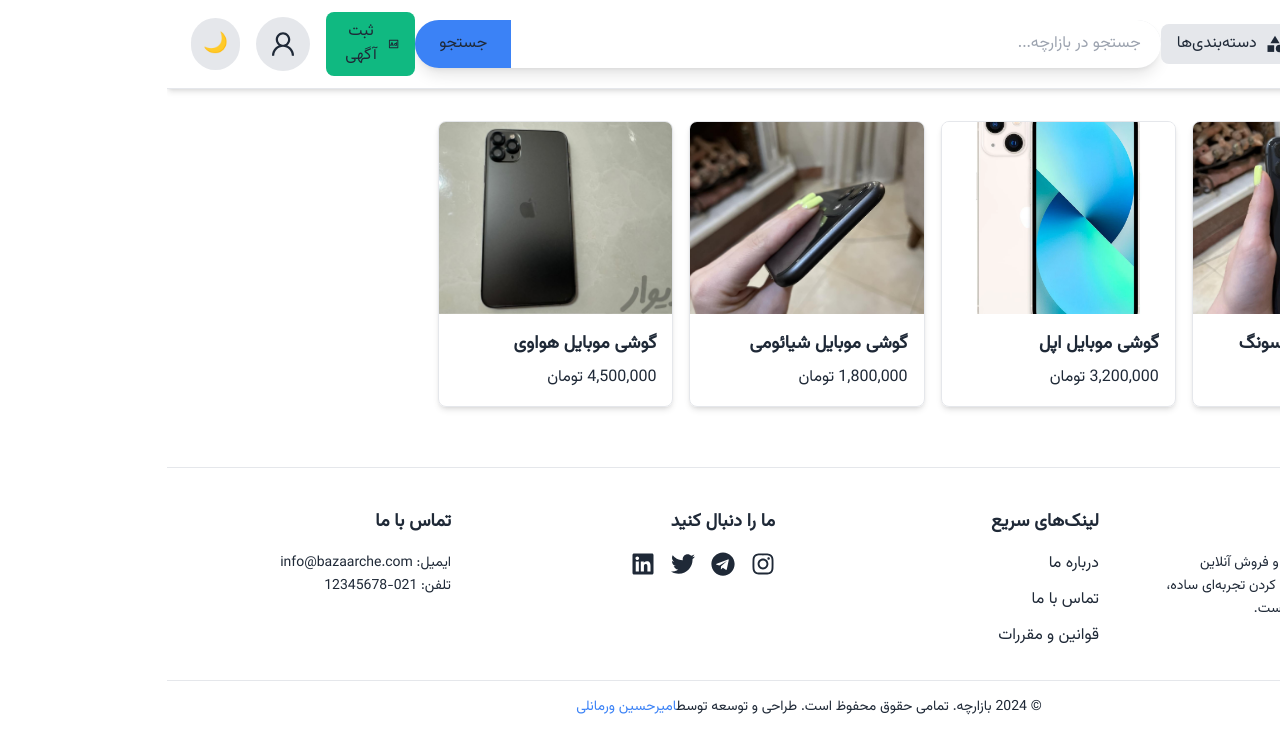
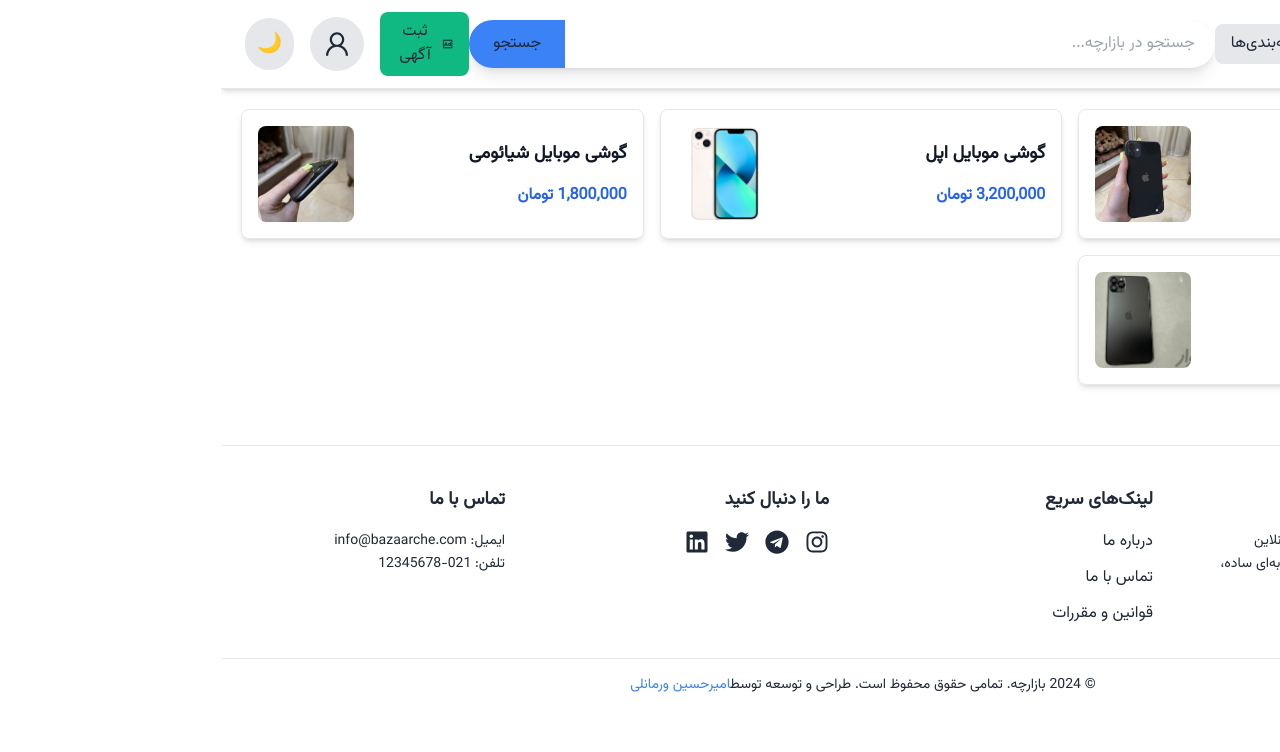
Before and after one commit to Varmanli/bazarche, a Next.js app: page / in a window 1280 px wide. Shown: the top 752 px of the page. Built offline with nearby package versions, Linux system fonts and the light colour scheme.

Commit message:
upadate card

```diff
--- a/app/-component/LayoutProduct.tsx
+++ b/app/-component/LayoutProduct.tsx
@@ -1,3 +1,5 @@
+import Image from "next/image";
+
 function LayoutProduct() {
   const products = [
     {
@@ -27,25 +29,29 @@
   ];
 
   return (
-    <div>
-      <div className="grid grid-cols-2 md:grid-cols-4 lg:grid-cols-5 gap-4 my-3 p-5">
+    <div className="p-5">
+      <div className="grid grid-cols-1 md:grid-cols-2 lg:grid-cols-3 gap-4">
         {products.map((item) => (
           <div
             key={item.id}
-            className="border rounded-lg border-light-border dark:border-dark-border shadow-md overflow-hidden"
+            className="flex items-center justify-between border border-[#e5e7eb] dark:border-[#374151] rounded-lg p-4 bg-white dark:bg-[#1f2937] shadow-md hover:shadow-lg hover:bg-[#f9fafb] dark:hover:bg-[#111827] transition-all"
           >
-            <img
-              src={item.image}
-              alt={item.title}
-              className="w-full h-48 object-cover"
-            />
-            <div className="p-4">
-              <h3 className="text-lg font-bold text-gray-800 dark:text-gray-200">
+            <div className="ml-4 flex flex-col justify-around gap-3">
+              <h3 className="text-lg font-semibold text-[#111827] dark:text-[#f3f4f6] mb-1">
                 {item.title}
               </h3>
-              <p className="text-primary dark:text-light-primary mt-2 font-medium">
+              <p className="text-md font-bold text-[#2563eb] dark:text-[#93c5fd]">
                 {item.price}
               </p>
+            </div>
+            <div className="relative w-24 h-24 flex-shrink-0">
+              <Image
+                src={item.image}
+                alt={item.title}
+                layout="fill"
+                objectFit="cover"
+                className="rounded-lg"
+              />
             </div>
           </div>
         ))}
```
